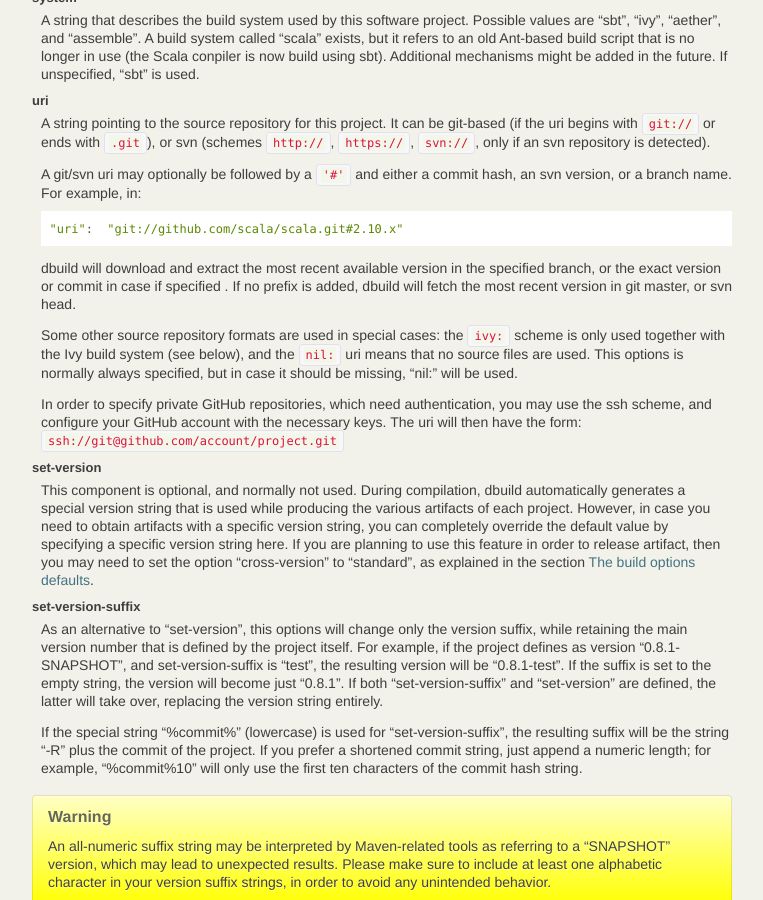
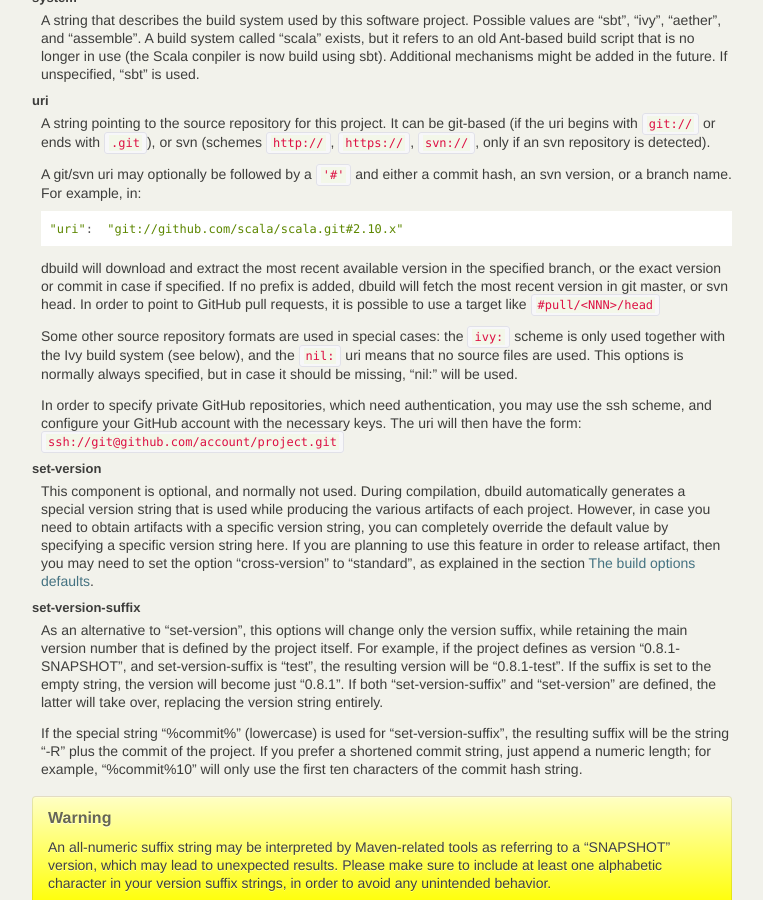
Before and after one commit to lightbend-labs/dbuild, a Sphinx documentation site: the page built from docs/src/sphinx/dbuild.rst, in a window 1280 px wide and 900 px high, scrolled down 2591 px. Shown: the whole window, without its empty margins (138-901 px from the left). Built offline with Sphinx 7.4.7, drawn with Linux system fonts in a browser that asks for light colours; the version number could not be read and is left out.

Commit message:
Docs update

```diff
--- a/docs/src/sphinx/dbuild.rst
+++ b/docs/src/sphinx/dbuild.rst
@@ -182,8 +182,9 @@ uri
      "uri":  "git://github.com/scala/scala.git#2.10.x"
 
   dbuild will download and extract the most recent available version in the specified branch, or the
-  exact version or commit in case if specified . If no prefix is added, dbuild will fetch the most recent
-  version in git master, or svn head.
+  exact version or commit in case if specified. If no prefix is added, dbuild will fetch the most recent
+  version in git master, or svn head. In order to point to GitHub pull requests, it is possible to
+  use a target like ``#pull/<NNN>/head``
 
   Some other source repository formats are used in special cases: the
   ``ivy:`` scheme is only used together with the Ivy build system (see below), and the ``nil:``
```
